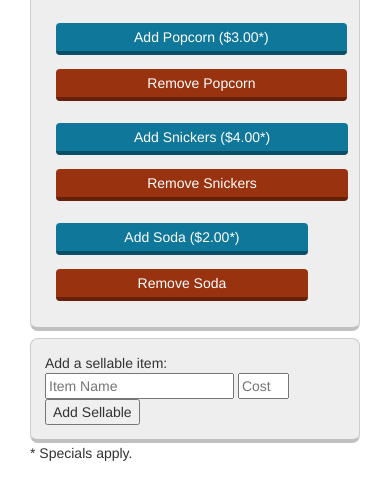
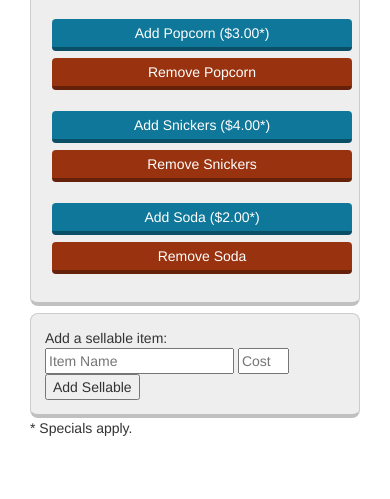
Before and after one commit to alexluecke/movie-theatre-fun, a website: page index.html in a window 390 px wide. Shown: the part 295-794 px from the top of the page. Drawn offline with nearby package versions, Linux system fonts and the light colour scheme.

Commit message:
Buttons on mobile. Little bit of fun.

```diff
--- a/assets/sass/main.scss
+++ b/assets/sass/main.scss
@@ -67,3 +67,17 @@
 		}
 	}
 }
+
+@media screen and (max-width: 768px) {
+	#main {
+		.button-wrap {
+			float: none;
+			width: 100%;
+			margin: 0;
+			margin-bottom: 1em;
+			button {
+				margin-bottom: 0em;
+			}
+		}
+	}
+}
```
Also changed, not shown: assets/css/main.css.
